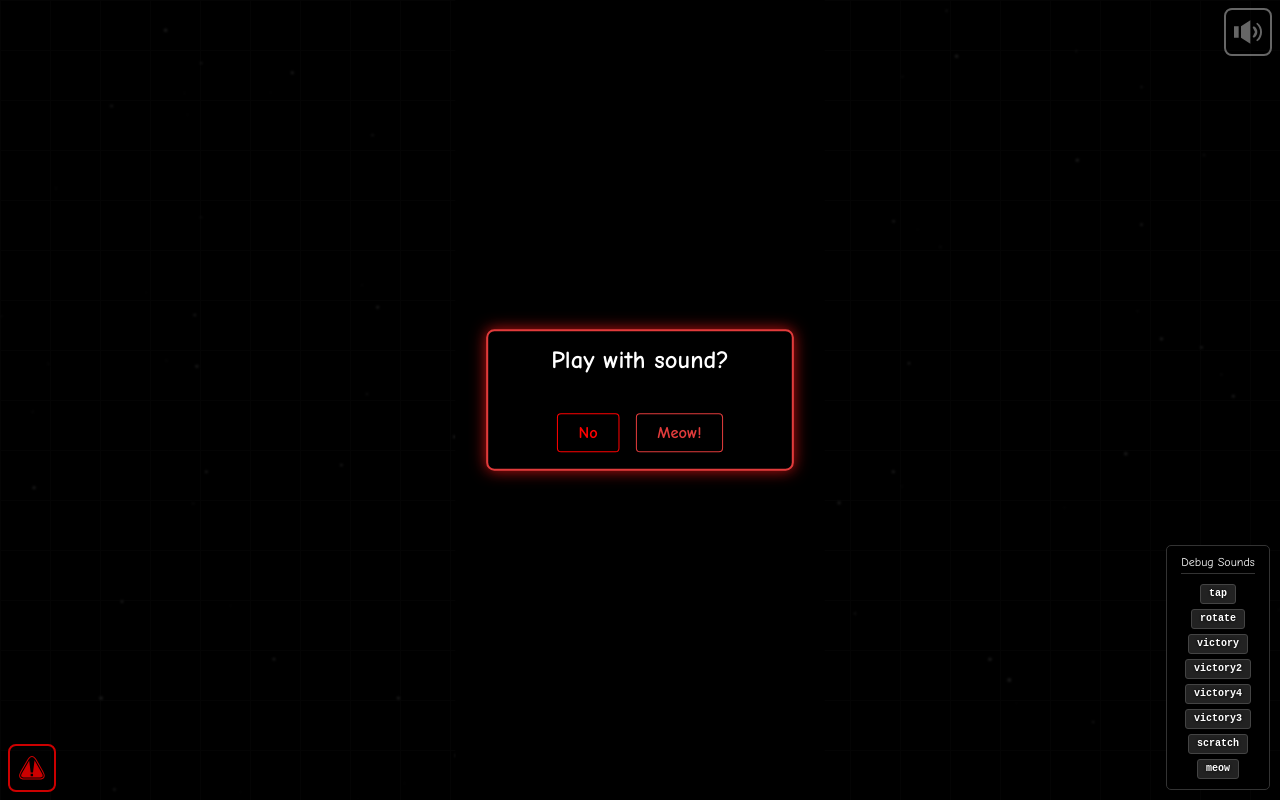
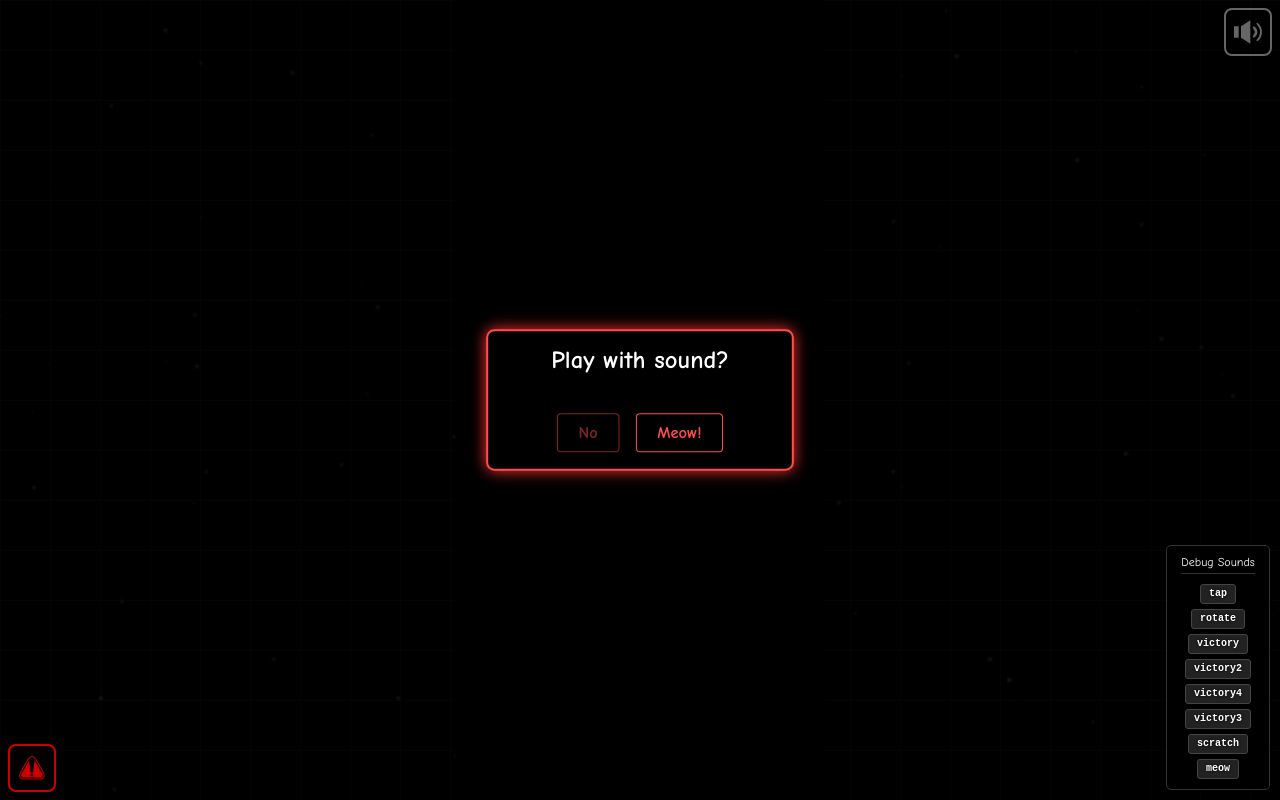
Before and after one commit to MartinTale/js13kgames-2025, a website built with Vite: page index.html in a window 1280 px wide. Built offline with nearby package versions, Linux system fonts and the light colour scheme.

Commit message:
Add muted button type and update color scheme
Introduced a new 'muted' button type in button.ts and button.css, replacing the use of 'danger' for certain UI elements. Updated color variables in defaults.css for a brighter red theme and adjusted the scratch overlay color in lives.ts. Removed hardcoded fill color from lives.css for better style consistency.

```diff
--- a/src/components/button/button.css
+++ b/src/components/button/button.css
@@ -19,10 +19,14 @@ button.disabled {
 	opacity: 0.25;
 }
 
-button.danger {
+button.muted {
+	opacity: 0.5;
+}
+
+/* button.danger {
 	color: #f00;
 	border-color: #f00;
-}
+} */
 
 button.normal {
 	color: #fff;
--- a/src/components/button/button.ts
+++ b/src/components/button/button.ts
@@ -2,7 +2,7 @@ import "./button.css";
 import { el } from "../../helpers/dom";
 import { playSound, sounds } from "../../systems/music";
 
-export type ButtonType = "normal" | "primary" | "danger" | "disabled";
+export type ButtonType = "normal" | "primary" | "danger" | "disabled" | "muted";
 
 export type Button = {
 	type: ButtonType;
--- a/src/components/lives/lives.css
+++ b/src/components/lives/lives.css
@@ -15,7 +15,6 @@
 	width: 2rem;
 	height: 2rem;
 	transition: all 250ms ease-in-out;
-	fill: #a81f1fff;
 }
 
 .lives-container svg.used {
--- a/src/components/lives/lives.ts
+++ b/src/components/lives/lives.ts
@@ -42,7 +42,7 @@ export function createLivesContainer(parent: HTMLElement): void {
 		playSound(sounds.scratch);
 
 		// Create scratch overlay
-		const scratchOverlay = svgEl(SVGs.tripleScratches, "#ff0000");
+		const scratchOverlay = svgEl(SVGs.tripleScratches, "#a81f1fff");
 		scratchOverlay.style.position = "absolute";
 		scratchOverlay.style.top = "0";
 		scratchOverlay.style.left = "0";
--- a/src/defaults.css
+++ b/src/defaults.css
@@ -1,7 +1,7 @@
 :root {
 	--bg: #000;
-	--color: #e13b3b;
-	--shadow: #c11111;
+	--color: #ff4c4c;
+	--shadow: #ff3232;
 	--vw: 1vw;
 	--vh: 1vh;
 }
--- a/src/systems/music.ts
+++ b/src/systems/music.ts
@@ -46,7 +46,7 @@ export function initMusic() {
 			"",
 			[
 				{
-					type: "danger",
+					type: "muted",
 					content: "No",
 					onClickCallback: () => {
 						state.sound.value = false;
```
